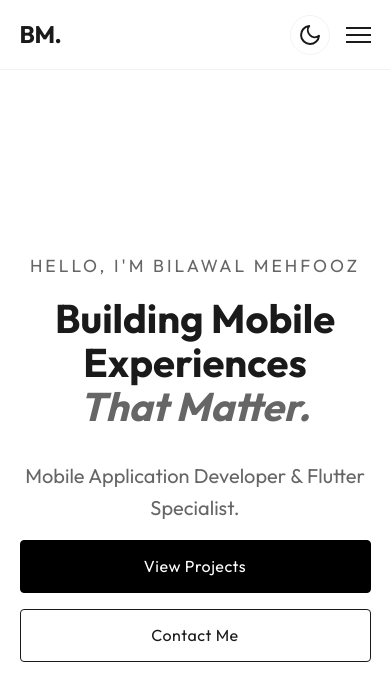
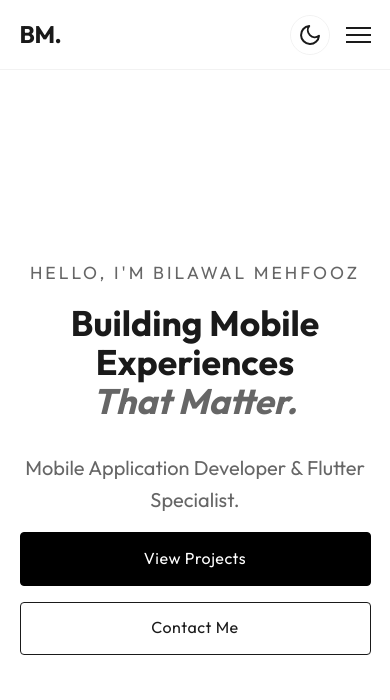
Before and after one commit to Bilawal-Mehfooz-Malik/portfolio-web, a plain HTML site: page index.html in a window 390 px wide. Drawn offline with Linux system fonts and the light colour scheme.

Commit message:
updated mobile screen layout

```diff
--- a/src/style.css
+++ b/src/style.css
@@ -347,8 +347,8 @@ body {
 }
 
 .hero-content h1 {
-  font-size: clamp(2.5rem, 5vw + 1rem, 4.5rem);
-  /* Fluid typography */
+  font-size: clamp(1.5rem, 5vw + 1rem, 4.5rem);
+  /* Reduced min size to 1.5rem for mobile */
   line-height: 1.1;
   margin-bottom: 1.5rem;
   font-weight: 700;
```
